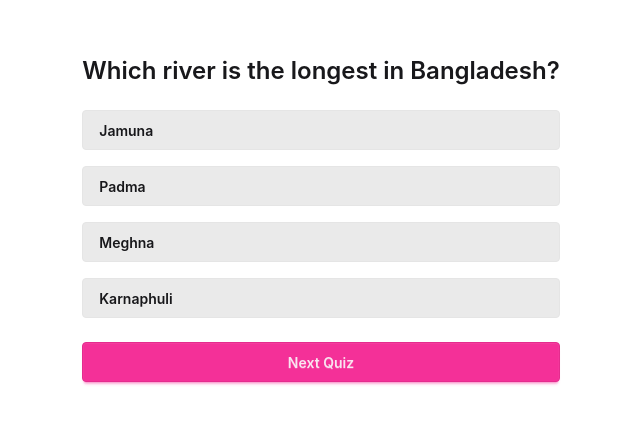
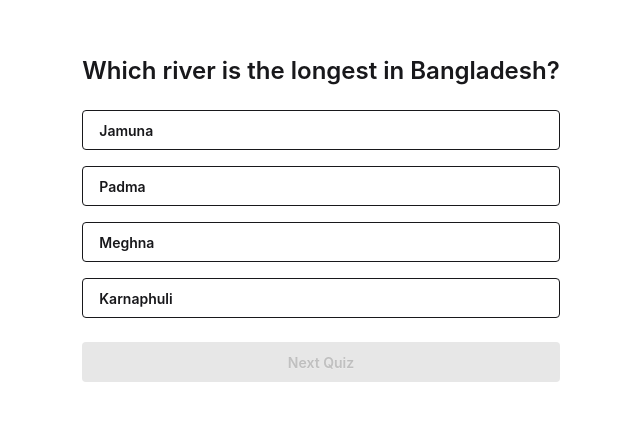
Before and after one commit to tanvir-wd22/quiz-web-app, a React (Vite) app: page / in a window 1280 px wide. Shown: the part 181-604 px from the top of the page, without its empty margins (319-959 px from the left). Built offline with nearby package versions, Linux system fonts and the light colour scheme.

Commit message:
alhamdulliah disabled next quiz functionality implemented by setSelectedOption state and handleNextQuiz event handler

```diff
--- a/src/App.jsx
+++ b/src/App.jsx
@@ -9,6 +9,7 @@ function App() {
   const handleNextQuiz = () => {
     // setCurrentIndex(currentIndex + 1);
     setCurrentIndex((prev) => prev + 1);
+    setSelectedOption('');
   };
 
   return (
@@ -24,14 +25,18 @@ function App() {
             {currentQuestion.options.map((option) => (
               <button
                 onClick={() => setSelectedOption(option)}
-                className={`btn btn-soft w-full justify-start ${selectedOption === option ? 'btn-primary' : 'btn-outline'}`}
+                className={`btn w-full justify-start ${selectedOption === option ? 'btn-primary' : 'btn-outline'}`}
               >
                 {option}
               </button>
             ))}
           </div>
           {/* next */}
-          <button onClick={handleNextQuiz} className="btn btn-secondary w-full">
+          <button
+            onClick={handleNextQuiz}
+            disabled={!selectedOption}
+            className="btn btn-secondary w-full"
+          >
             Next Quiz
           </button>
         </div>
```
